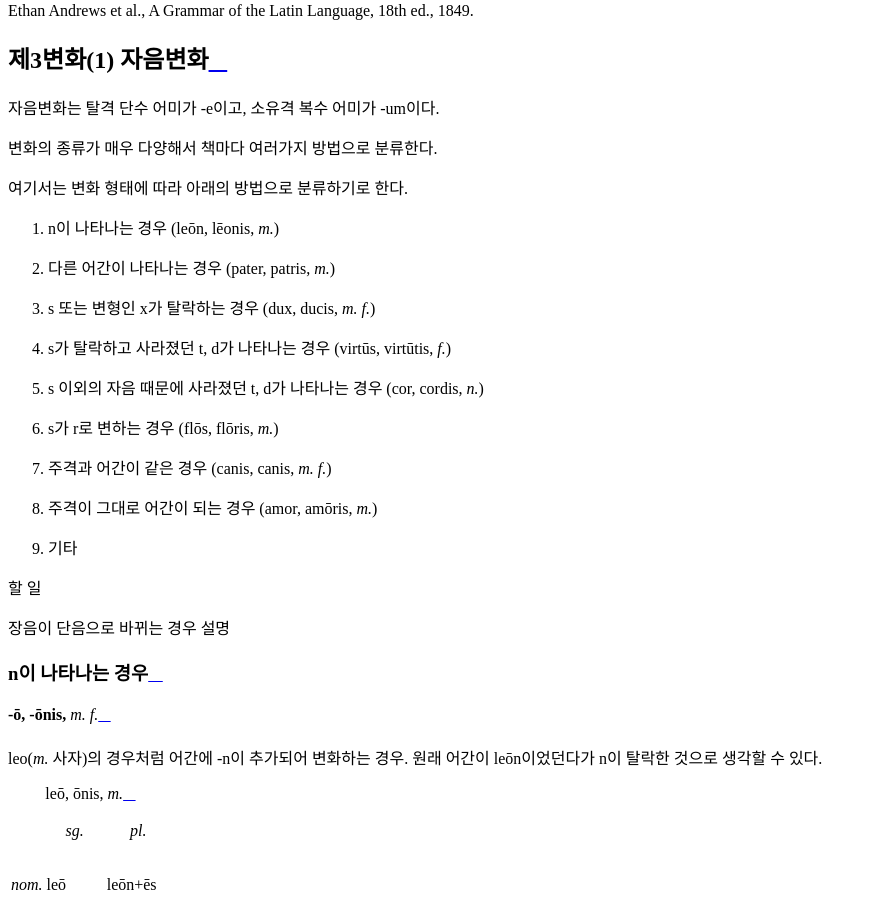
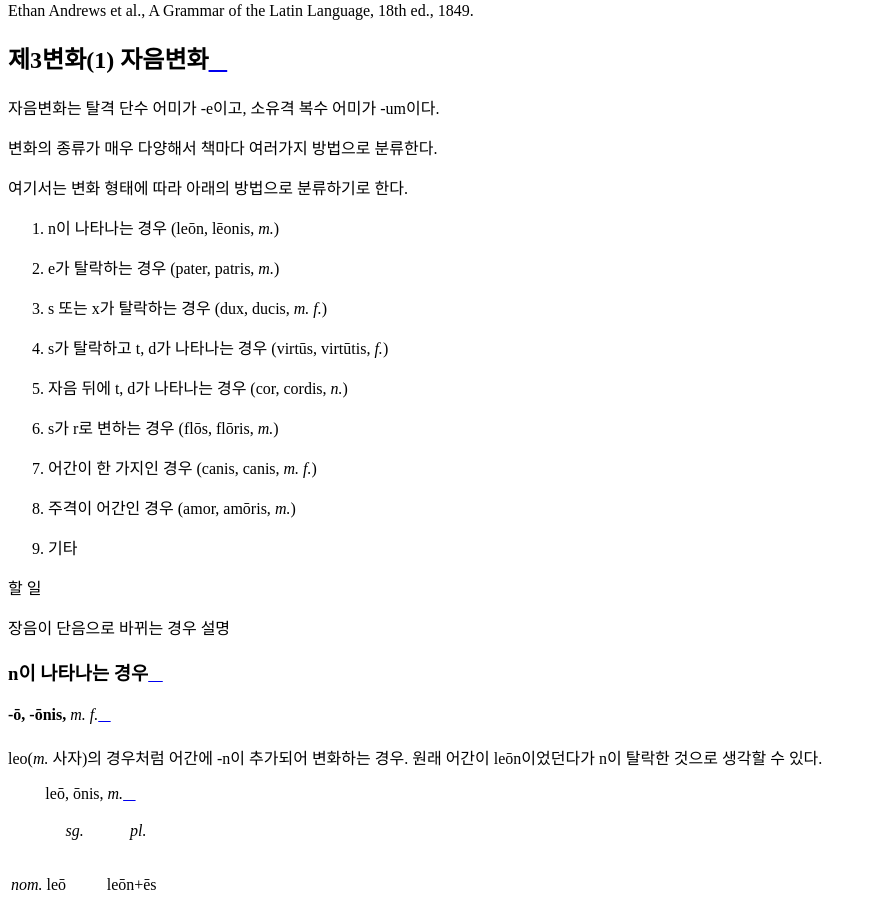
Before and after one commit to kabbala/grammatica_latina, a Sphinx documentation site: the page built from source/declinatio_nominis.rst, in a window 1280 px wide and 900 px high, scrolled down 30152 px. Shown: the whole window, without its empty margins (0-877 px from the left). Built offline with Sphinx 7.4.7 and the Read the Docs theme 2.0.0, drawn with Linux system fonts in a browser that asks for light colours; some of the changed text lies outside the part shown.

Commit message:
일부 수정

```diff
--- a/source/declinatio_adiectivi.rst
+++ b/source/declinatio_adiectivi.rst
@@ -468,9 +468,9 @@
    :sig:`abl.`, "dulc+\ **i**", "dulc+ibus", "dulc+ī", "dulc+ibus"
    :sig:`voc.`, "dulc+is", "dulc+ēs", "dulc+e", "dulc+ia"
 
-남성형과 여성형이 동일하므로, 표를 하나로 합쳐서 그린다.
+남성형과 여성형이 동일하므로, 중복되는 열을 하나로 합쳐서 표를 만든다.
 
-사전 표제어는 다음과 같은 형태를 쓴다. 중복되는 단어를 생략하여 2개의 표제어만 사용하기도 한다.
+사전 표제어는 다음과 같은 형태를 쓴다. 3개의 표제어를 쓰기도 하지만 중복되는 단어를 생략하고 2개의 표제어만 사용하기도 한다.
 
    | dulcis, dulcis, dulce
    | dulcis, -is, -e [#]_
--- a/source/declinatio_nominis.rst
+++ b/source/declinatio_nominis.rst
@@ -1182,13 +1182,13 @@
 여기서는 변화 형태에 따라 아래의 방법으로 분류하기로 한다.
 
 1. n이 나타나는 경우 (leōn, lēonis, :sig:`m.`)
-#. 다른 어간이 나타나는 경우 (pater, patris, :sig:`m.`)
-#. s 또는 변형인 x가 탈락하는 경우 (dux, ducis, :sig:`m. f.`)
-#. s가 탈락하고 사라졌던 t, d가 나타나는 경우 (virtūs, virtūtis, :sig:`f.`)
-#. s 이외의 자음 때문에 사라졌던 t, d가 나타나는 경우 (cor, cordis, :sig:`n.`)
+#. e가 탈락하는 경우 (pater, patris, :sig:`m.`)
+#. s 또는 x가 탈락하는 경우 (dux, ducis, :sig:`m. f.`)
+#. s가 탈락하고 t, d가 나타나는 경우 (virtūs, virtūtis, :sig:`f.`)
+#. 자음 뒤에 t, d가 나타나는 경우 (cor, cordis, :sig:`n.`)
 #. s가 r로 변하는 경우 (flōs, flōris, :sig:`m.`)
-#. 주격과 어간이 같은 경우 (canis, canis, :sig:`m. f.`)
-#. 주격이 그대로 어간이 되는 경우 (amor, amōris, :sig:`m.`)
+#. 어간이 한 가지인 경우 (canis, canis, :sig:`m. f.`)
+#. 주격이 어간인 경우 (amor, amōris, :sig:`m.`)
 #. 기타
 
 .. todo:: 장음이 단음으로 바뀌는 경우 설명
@@ -1309,8 +1309,8 @@
 * carō, carnis, :sig:`f.`
 
 
-다른 어간이 나타나는 경우
-~~~~~~~~~~~~~~~~~~~~~~~~~
+e가 탈락하는 경우
+~~~~~~~~~~~~~~~~~
 
 -(t)er, -(t)ris, :sig:`m. f.`
 ^^^^^^^^^^^^^^^^^^^^^^^^^^^^^
@@ -1338,6 +1345,28 @@
    * pater, patris, :sig:`m.` 아버지
 
 어간의 -e-가 사라져 음절 수가 줄기 때문에, 이 변화는 주격 단수와 소유격 단수의 음절 수가 같으면 소유격 복수가 -ium으로 변화한다는 일반 원칙의 명확한 예외이다. 그러나 -ium으로 변화하는 linter(:sig:`f.`) 같은 단어와 동일한 형태여서 모양만으로 구분하기는 힘들다.
+
+.. [#] Lewis & Short, :title-reference:`A Latin Dictionary`, 1879.
+
+.. [#] :title-reference:`Oxford Latin Dictionary`, 1968.
+
+.. [#] :title-reference:`Collins Latin Dictionary & Grammar`, 2nd ed., 2016.
+
+-e, -is, :sig:`n.`
+^^^^^^^^^^^^^^^^^^
+
+.. hlist::
+   :columns: 2
+
+   * praesēpe, praesēpis, :sig:`n.` 또는 praesaepe, praesaepis
+
+지명
+
+.. hlist::
+   :columns: 2
+
+   * Bibracte, Bibractis, :sig:`n.` sg. 비브락테
+   * Praeneste, Praenestis, :sig:`n.` sg. 프라이네스테(현재의 팔레스트리나(Palestrina))
 
 
 s 또는 x가 탈락하는 경우
@@ -1674,8 +1703,8 @@
    * obses, obsidis, :sig:`m. f.`
 
 
-자음 뒤에 t, d가 나타나는 경우
-~~~~~~~~~~~~~~~~~~~~~~~~~~~~~~
+t, d가 나타나는 경우
+~~~~~~~~~~~~~~~~~~~~
 
 cor, cordis, :sig:`n.`
 ^^^^^^^^^^^^^^^^^^^^^^
@@ -1790,7 +1831,6 @@
    * pignus, pignoris, :sig:`n.`
    * tempus, temporis, :sig:`n.` 시간
 
-
 -us, -eris, :sig:`n.`
 ^^^^^^^^^^^^^^^^^^^^^
 
@@ -1806,7 +1846,6 @@
    * sīdus, sīderis, :sig:`n.` 별자리, 별
    * vulnus, vulneris, :sig:`n.` 상처
 
-
 -es, -eris, :sig:`n.`
 ^^^^^^^^^^^^^^^^^^^^^
 
@@ -1818,8 +1857,8 @@
 * Cerēs, Cereris, :sig:`f.` 케레스(풍작의 여신)
 
 
-주격과 어간이 같은 경우
-~~~~~~~~~~~~~~~~~~~~~~~
+어간이 한 가지인 경우
+~~~~~~~~~~~~~~~~~~~~~
 
 -is, -is, :sig:`m. f.`
 ^^^^^^^^^^^^^^^^^^^^^^
@@ -1834,8 +1873,8 @@
 .. attention:: 동음절은 i 변화라는 원칙의 예외이다.(faux parisyllabiques)
 
 
-주격이 어간으로 사용되는 경우
-~~~~~~~~~~~~~~~~~~~~~~~~~~~~~
+주격이 어간인 경우
+~~~~~~~~~~~~~~~~~~
 
 -l, -lis, :sig:`m.`
 ^^^^^^^^^^^^^^^^^^^
@@ -2052,34 +2091,6 @@
 cf. arbōs, arbōris, :sig:`f.`
 
 
--a, -atis, :sig:`n.`
-^^^^^^^^^^^^^^^^^^^^
-
-그리스어의 영향을 받은 단어.
-
-.. hlist::
-   :columns: 2
-
-   * diadēma, diadēmatis, :sig:`n.` 왕관
-   * dogma, dogmatis, :sig:`n.`
-   * poēma, poēmatis, :sig:`n.` 운문
-
--e, -is, :sig:`n.`
-^^^^^^^^^^^^^^^^^^
-
-.. hlist::
-   :columns: 2
-
-   * praesēpe, praesēpis, :sig:`n.` 또는 praesaepe, praesaepis
-
-지명
-
-.. hlist::
-   :columns: 2
-
-   * Bibracte, Bibractis, :sig:`n.` sg. 비브락테
-   * Praeneste, Praenestis, :sig:`n.` sg. 프라이네스테(현재 팔레스트리나(Palestrina))
-
 예외
 ~~~~
 
@@ -2164,19 +2175,19 @@
 
 변화의 양상이 다양한데, 여기서는 형태에 따라 아래의 방법으로 분류하기로 한다.
 
-1. 주격과 어간이 같은 경우(cīvis, cīvis, :sig:`m. f.`)
-#. s 또는 변형인 x가 탈락하고 t, d가 나타나는 경우(ars, artis, :sig:`f.` 기술)
-#. s 이외의 자음이 겹쳐서 사라졌던 t, d가 나타나는 경우(cord, cordis, :sig:`n.`)
-#. s가 r이 되는 경우(ōs, ōris, :sig:`n.` 입, 얼굴)
-#. s가 탈락하는 경우(plēbs, plēbis, :sig:`f.` 평민)
-#. -er가 -ris로 바뀌는 경우(imber, imbris, :sig:`m.` 비)
+1. 어간이 한 가지인 경우 (cīvis, cīvis, :sig:`m. f.`)
+#. s가 탈락하고 t, d가 나타나는 경우 (ars, artis, :sig:`f.` 기술)
+#. 자음 뒤에 t, d가 나타나는 경우 (cord, cordis, :sig:`n.`)
+#. s가 r이 되는 경우 (ōs, ōris, :sig:`n.` 입, 얼굴)
+#. s가 탈락하는 경우 (plēbs, plēbis, :sig:`f.` 평민)
+#. e가 탈락하는 경우 (imber, imbris, :sig:`m.` 비)
 #. 기타
 
 이 순서는 자음변화의 역순과 가까운데, 서로 상보적인 관계로 생각할 수도 있다.
 
-어간이 바뀌지 않고 변화하는 경우
-~~~~~~~~~~~~~~~~~~~~~~~~~~~~~~~~
-
+
+어간이 한 가지인 경우
+~~~~~~~~~~~~~~~~~~~~~
 civis, civis(:sig:`m.` 시민)의 경우처럼 주격 단수와 소유격이 같은 경우로, 같은 단어이므로 동음절이며, 동음절은 i 변화라는 원칙에 따라 소유격 복수는 -ium, 탈격 단수는 -e임을 추측할 수 있다.
 
 -is, -is, :sig:`m. f.`
@@ -2222,8 +2233,8 @@
 -ēs와 -is 두 가지 형태를 가지고 있는 경우가 많다. aedes/aedis, caedes/caedis, valles/vallis, vulpes/vulpis 등. -is 형태로 사용하면 앞의 -is, -is 형태와 동일하게 된다.
 
 
-변화할 때 s가 탈락하고 사라졌던 t, d가 나타나는 경우
-~~~~~~~~~~~~~~~~~~~~~~~~~~~~~~~~~~~~~~~~~~~~~~~~~~~~
+s가 탈락하고 t, d가 나타나는 경우
+~~~~~~~~~~~~~~~~~~~~~~~~~~~~~~~~~
 
 dens, dentis(:sig:`m.` 이빨)처럼 주격 단수의 끝이 자음+s 형태였다가 소유격으로 바뀔 때 s가 빠지는 경우. -x는 t+s 또는 d+s로 간주한다. 주격 단수의 끝에 자음이 2개 겹쳐 있어서 중자음형으로 부르기도 한다. 자음변화에서는 주격 단수의 끝이 모음+s 형태이다.
 
@@ -2274,6 +2285,7 @@
    * pars, partis, :sig:`f.` 부분
    * sors, sortis, :sig:`f.` 운명
 
+
 자음 뒤에 t, d가 나타나는 경우
 ~~~~~~~~~~~~~~~~~~~~~~~~~~~~~~
 
@@ -2281,6 +2293,7 @@
 ^^^^^^^^^^^^^^^^^^^^^^
 * cor, cordis, :sig:`n.` (목적격 복수에 -um도 사용.)
 
+
 s가 r이 되는 경우
 ~~~~~~~~~~~~~~~~~
 
@@ -2297,6 +2310,7 @@
 mūs, mūris, :sig:`m.`
 ^^^^^^^^^^^^^^^^^^^^^
 
+
 s가 탈락하는 경우
 ~~~~~~~~~~~~~~~~~
 
@@ -2317,10 +2331,11 @@
 
    * stirps, stirpis, :sig:`f.`
 
-어간이 변화하는 경우
-~~~~~~~~~~~~~~~~~~~~
-
--er, -ris
+
+e가 탈락하는 경우
+~~~~~~~~~~~~~~~~~
+
+-er, -(r)is
 ^^^^^^^^^^^
 
 .. hlist::
@@ -2329,7 +2344,7 @@
    * imber, imbris, :sig:`m.` 비
    * linter, lintris (자음변화로도 사용)
    * ūter, ūtris, :sig:`m.`
-   * venter, ventris, :sig:`m.` (자음변화, -im으로도 사용)
+   * venter, ventris, :sig:`m.` (목적격 단수 -im도 사용)
 
 
 목적격 -im, 탈격 -ī
@@ -2751,6 +2766,7 @@
 
 여격 복수와 탈격을 제외하면 모두 어간 모음 ū를 사용하는 것에 예외가 없다. 일부 명사는 여격과 탈격도 -ubus이다.
 
+
 -us, -ūs, :sig:`m.`
 ~~~~~~~~~~~~~~~~~~~
 
@@ -2775,6 +2791,7 @@
    * versus, versūs, :sig:`m.` 고랑, 줄, 시행(詩行)
    * vultus, vultūs, :sig:`m.` 표정, 얼굴
 
+
 -us, -ūs, :sig:`f.`
 ~~~~~~~~~~~~~~~~~~~
 
@@ -2788,9 +2805,9 @@
    * porticus, porticūs, :sig:`f.`
    * tribus, tribūs, :sig:`f.`
 
+
 여격과 탈격 -ubus
 ~~~~~~~~~~~~~~~~~
-
 여격과 탈격 복수에 -ubus를 사용하는 경우.
 
 .. hlist::
@@ -2829,7 +2846,6 @@
 
 -ō, -ūs, :sig:`f.`
 ~~~~~~~~~~~~~~~~~~
-
 그리스어에서 유래한 단어.
 
 .. hlist::
@@ -2891,6 +2907,7 @@
    * rēs, reī, :sig:`m.`
    * spēs, speī, :sig:`f.` 희망
 
+
 -(i)ēs, -(i)ēī, :sig:`m. f.`
 ~~~~~~~~~~~~~~~~~~~~~~~~~~~~
 
@@ -2909,8 +2926,7 @@
 
 장음 -ēī로 변화하는 명사는 대부분 앞에 i가 포함되어 -iēs, -iēī인 형태가 많다. 그러나 일반적으로 앞의 i를 잘 언급하지 않으므로 여기서는 i를 괄호에 넣어 표시하였다.
 
-제5변화 명사 중에는 단음 -eī인 경우보다 장음 -ēī로 변화하는 경우가 훨씬 많지만, 일반적인 문법책에서는 장음 -ēī를
-예외적인 상황으로 간주해서 뒤에 언급한다.
+제5변화 명사 중에는 단음 -eī인 경우보다 장음 -ēī로 변화하는 경우가 훨씬 많지만, 일반적인 문법책에서는 장음 -ēī를 예외적인 상황으로 간주해서 뒤에 언급한다.
 
 .. hlist::
    :columns: 2
```
Also changed, not shown: other parts of source/declinatio_nominis.rst (+24 -5 lines).
